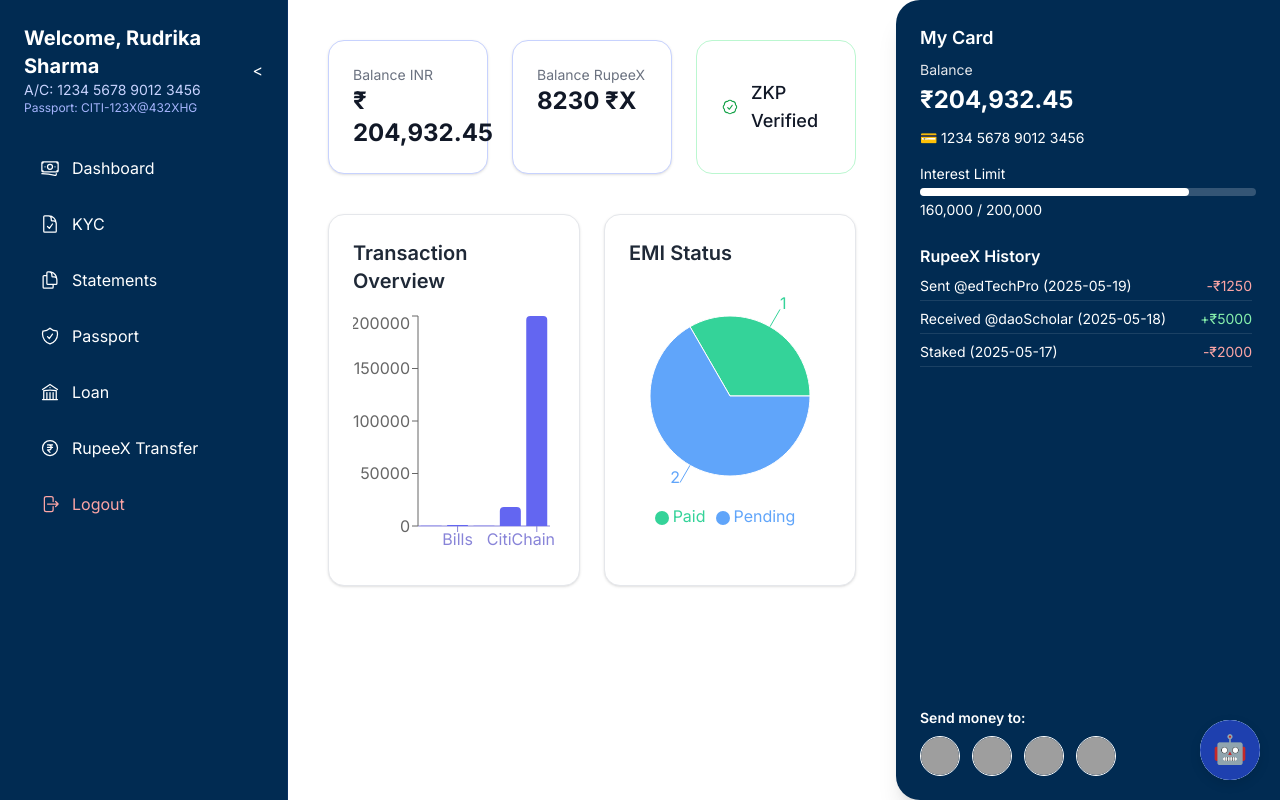
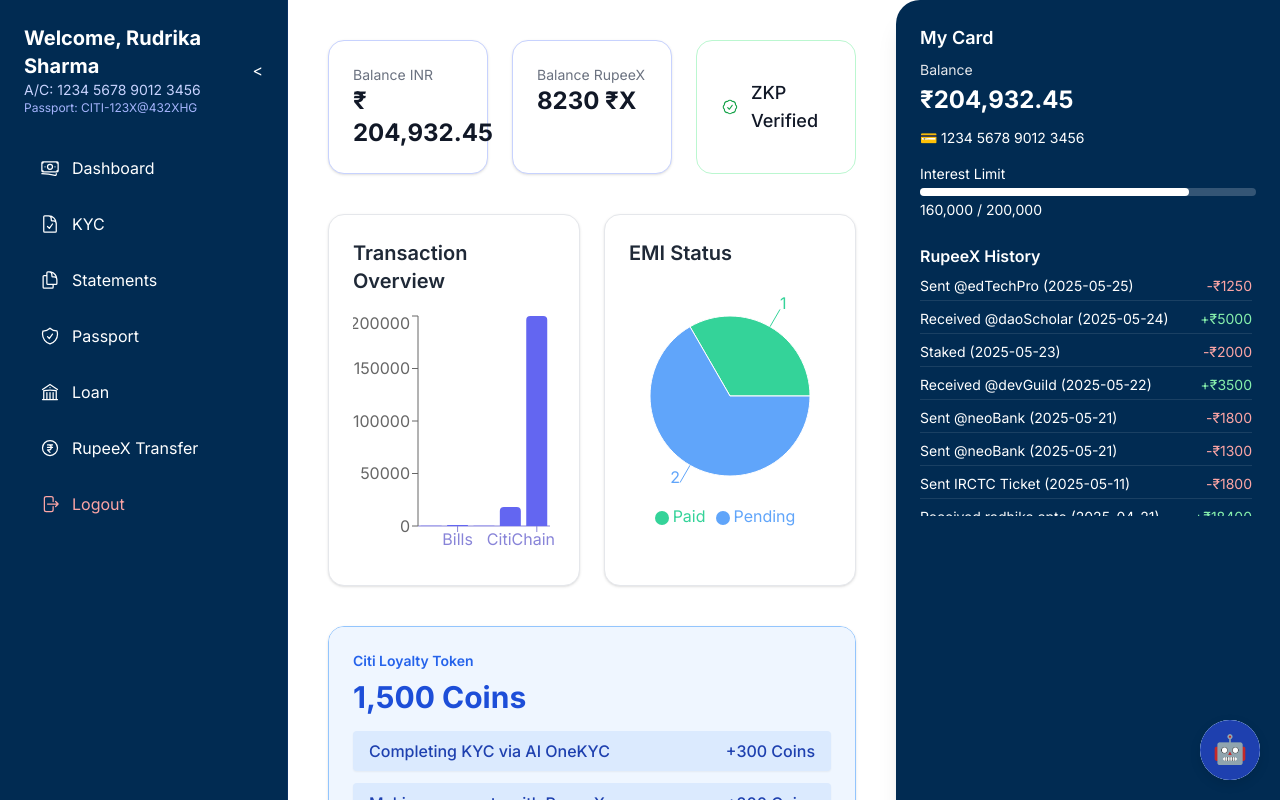
Before and after one commit to siddhesh-desai/citiChain, a React (Create React App) app in the folder frontend/: page /dashboard in a window 1280 px wide. Shown: the top 800 px of the page. Built offline with nearby package versions, Linux system fonts and the light colour scheme; grey boxes are pictures that could not be loaded.

Commit message:
Update Dashboard.jsx

```diff
--- a/frontend/src/components/Dashboard.jsx
+++ b/frontend/src/components/Dashboard.jsx
@@ -46,10 +46,15 @@
     { id: 10, description: "IRCTC Train Ticket", amount: -850.0, date: "2025-05-11" },
   ],
   rupeeXHistory: [
-    { id: 1, type: "Sent", amount: -1250, to: "@edTechPro", date: "2025-05-19" },
-    { id: 2, type: "Received", amount: 5000, from: "@daoScholar", date: "2025-05-18" },
-    { id: 3, type: "Staked", amount: -2000, date: "2025-05-17" },
-  ],
+  { id: 1, type: "Sent", amount: -1250, to: "@edTechPro", date: "2025-05-25" },
+  { id: 2, type: "Received", amount: 5000, from: "@daoScholar", date: "2025-05-24" },
+  { id: 3, type: "Staked", amount: -2000, date: "2025-05-23" },
+  { id: 4, type: "Received", amount: 3500, from: "@devGuild", date: "2025-05-22" },
+  { id: 5, type: "Sent", amount: -1800, to: "@neoBank", date: "2025-05-21" },
+  { id: 6, type: "Sent", amount: -1300, to: "@neoBank", date: "2025-05-21" },
+  { id: 7, type: "Sent", amount: -1800, to: "IRCTC Ticket", date: "2025-05-11" },
+  { id: 8, type: "Received", amount: 18400, from: "radhika apte", date: "2025-04-21" },
+],
   emis: [
     { id: 1, label: "Laptop Loan", amount: 1500, status: "Pending" },
     { id: 2, label: "Tuition Fee", amount: 2000, status: "Paid" },
@@ -144,6 +149,27 @@
             </ResponsiveContainer>
           </div>
         </section>
+        <section className="bg-blue-50 border border-blue-300 rounded-2xl p-6 shadow max-w-full max-h-72 overflow-y-auto">
+  <p className="text-sm text-blue-600 font-semibold mb-2">Citi Loyalty Token</p>
+  <h2 className="text-3xl font-bold text-blue-700 mb-4">1,500 Coins</h2>
+  <div className="space-y-3">
+    {[
+      { id: 1, coins: 300, desc: "Completing KYC via AI OneKYC", date: "2025-05-20" },
+      { id: 2, coins: 200, desc: "Making payments with RupeeX", date: "2025-05-22" },
+      { id: 3, coins: 150, desc: "Taking and repaying Smart Loans on time", date: "2025-05-23" },
+      { id: 4, coins: 100, desc: "Engaging with citiGPT regularly", date: "2025-05-24" },
+      { id: 5, coins: 100, desc: "Referring other users or merchants", date: "2025-05-25" },
+      { id: 6, coins: 150, desc: "Participating in challenge: Save ₹5,000 in 30 days", date: "2025-05-26" },
+      { id: 7, coins: 500, desc: "Participating in challenge: Pay EMI on time for 3 months", date: "2025-05-27" },
+    ].map((item) => (
+      <div key={item.id} className="flex justify-between text-blue-800 font-medium bg-blue-100 rounded px-4 py-2 shadow-sm">
+        <span>{item.desc}</span>
+        <span>+{item.coins} Coins</span>
+      </div>
+    ))}
+  </div>
+</section>
+
       </main>
 
       {/* Card Panel with Recent Transactions */}
```
